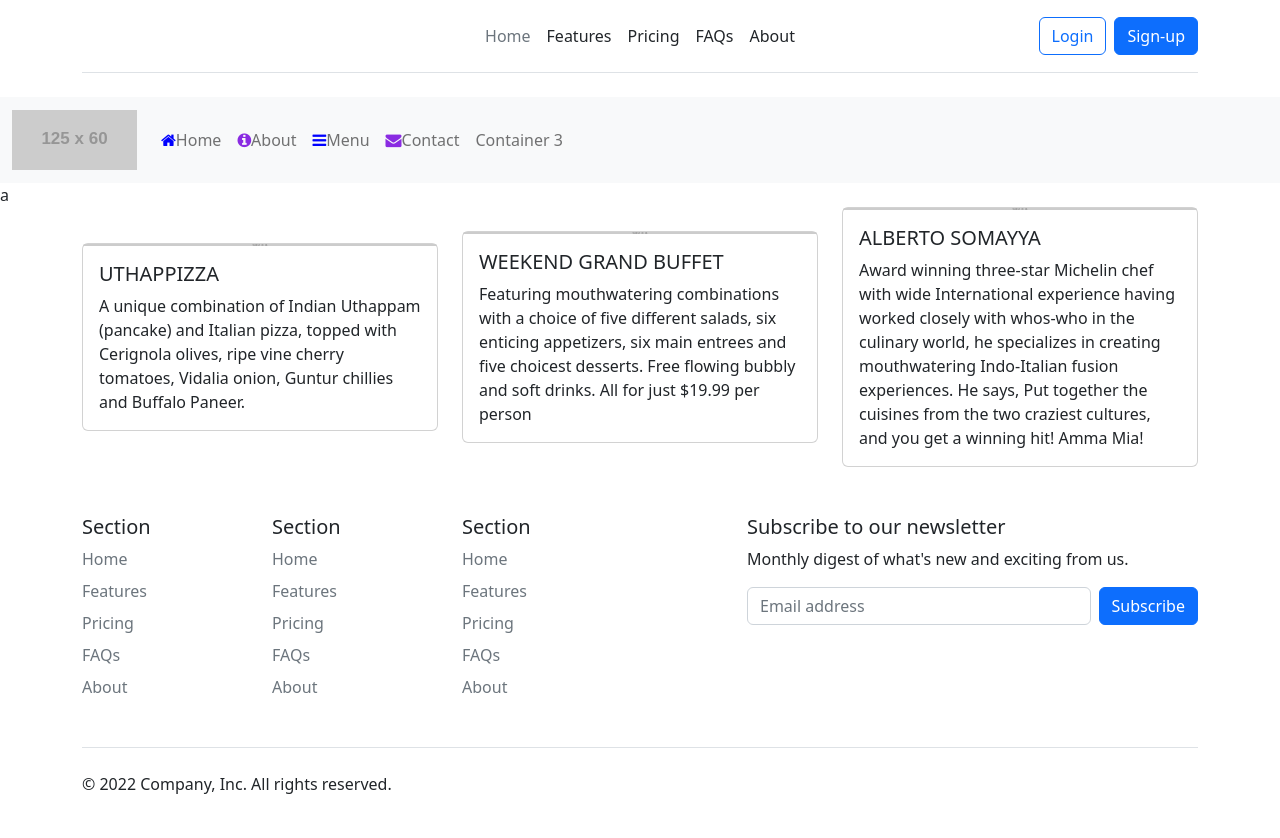
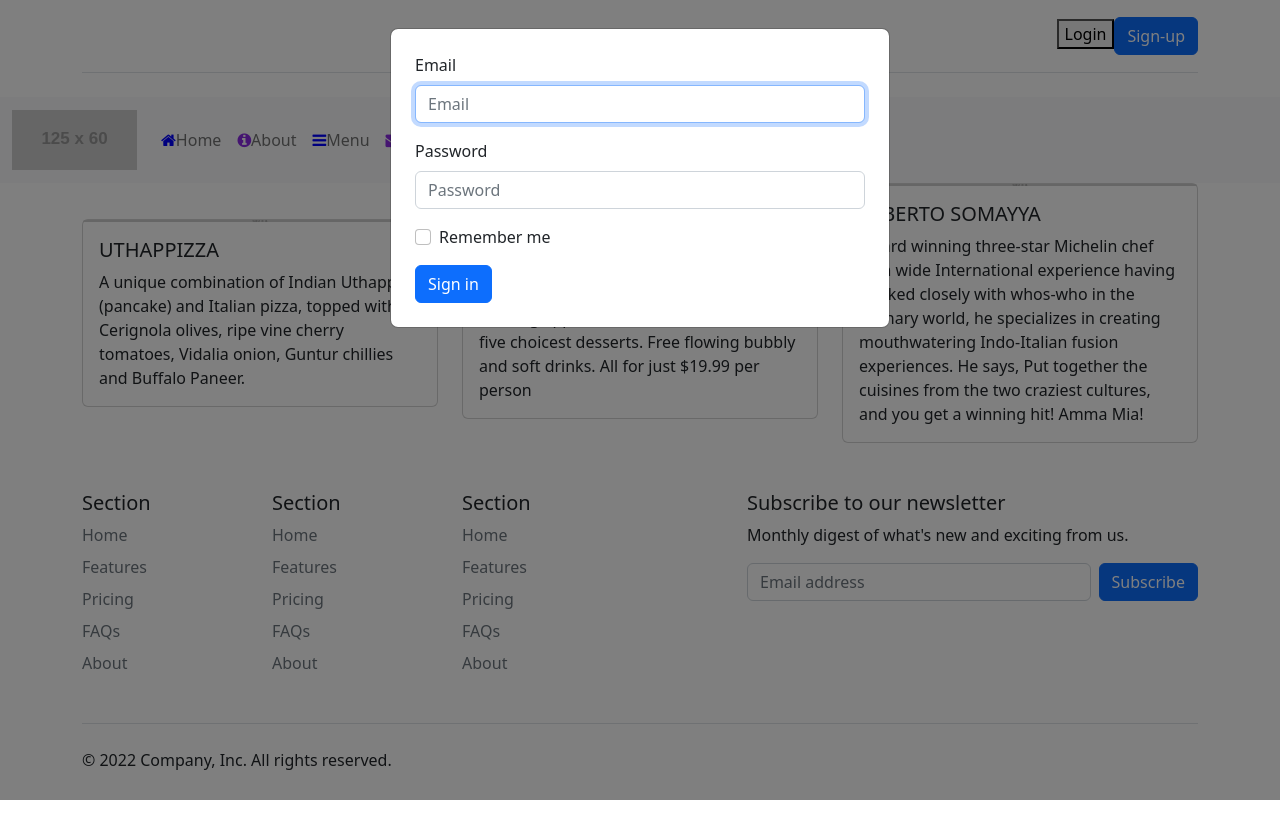
Before and after one commit to Engtsopotsa/conFusion, an Angular app: page /home in a window 1280 px wide. Both pictures are taken after a click on the button "Login". Shown: the top 838 px of the page. Built offline with nearby package versions, Linux system fonts and the light colour scheme.

Commit message:
login work

```diff
--- a/src/app/header/header.component.html
+++ b/src/app/header/header.component.html
@@ -26,7 +26,7 @@
     </ul>
 
     <div class="col-md-3 text-end">
-      <button type="button" class="btn btn-outline-primary me-2">Login</button>
+      <button (click)="openLoginModal()">Login</button>
       <button type="button" class="btn btn-primary">Sign-up</button>
     </div>
   </header>
@@ -84,5 +84,3 @@
     </div>
   </div>
 </nav>
-
-a
--- a/src/app/header/header.component.ts
+++ b/src/app/header/header.component.ts
@@ -1,10 +1,21 @@
 import { Component } from '@angular/core';
+import {
+  NgbModal,
+  ModalDismissReasons,
+  NgbDatepickerModule,
+} from '@ng-bootstrap/ng-bootstrap';
+import { LoginComponent } from '../login/login.component';
 
 @Component({
   selector: 'app-header',
   templateUrl: './header.component.html',
-  styleUrls: ['./header.component.scss']
+  styleUrls: ['./header.component.scss'],
 })
 export class HeaderComponent {
+  constructor(private modalService: NgbModal) {}
 
+  openLoginModal() {
+    const modalRef = this.modalService.open(LoginComponent);
+    // Do any additional setup of the modal, such as setting options or passing data to the component
+  }
 }
--- /dev/null
+++ b/src/app/login/login.component.html
@@ -0,0 +1,31 @@
+<div class="m-4">
+  <form action="/examples/actions/confirmation.php" method="post">
+    <div class="mb-3">
+      <label class="form-label" for="inputEmail">Email</label>
+      <input
+        type="email"
+        class="form-control"
+        id="inputEmail"
+        placeholder="Email"
+        required
+      />
+    </div>
+    <div class="mb-3">
+      <label class="form-label" for="inputPassword">Password</label>
+      <input
+        type="password"
+        class="form-control"
+        id="inputPassword"
+        placeholder="Password"
+        required
+      />
+    </div>
+    <div class="mb-3">
+      <div class="form-check">
+        <input class="form-check-input" type="checkbox" id="checkRemember" />
+        <label class="form-check-label" for="checkRemember">Remember me</label>
+      </div>
+    </div>
+    <button type="submit" class="btn btn-primary">Sign in</button>
+  </form>
+</div>
--- /dev/null
+++ b/src/app/login/login.component.ts
@@ -0,0 +1,12 @@
+import { Component } from '@angular/core';
+
+@Component({
+  selector: 'app-login',
+  templateUrl: './login.component.html',
+  styleUrls: ['./login.component.scss'],
+})
+export class LoginComponent {
+  onSubmit() {
+    console.log('working');
+  }
+}
--- a/src/styles.scss
+++ b/src/styles.scss
@@ -9,3 +9,7 @@
 .active{
     background-color:#dcdcdc;
 }
+
+
+/* Importing Bootstrap SCSS file. */
+@import 'bootstrap/scss/bootstrap';
```
Also changed, not shown: src/app/login/login.component.scss (added), 2 other files (tests, documents, lock files or other folders).
